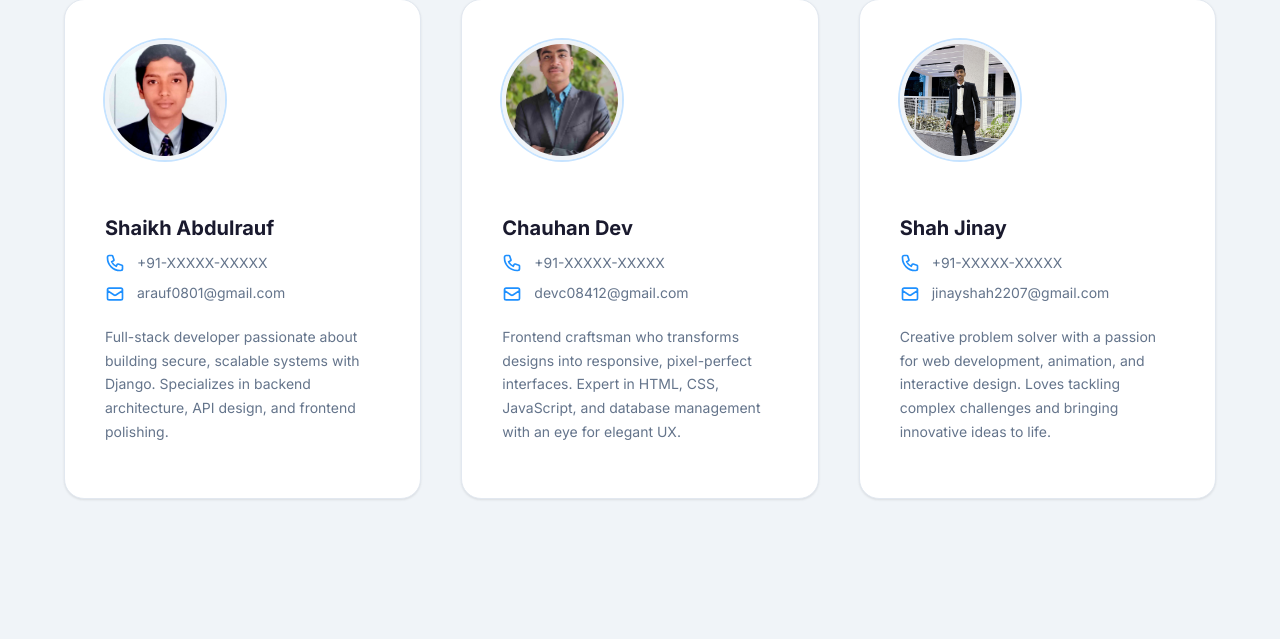
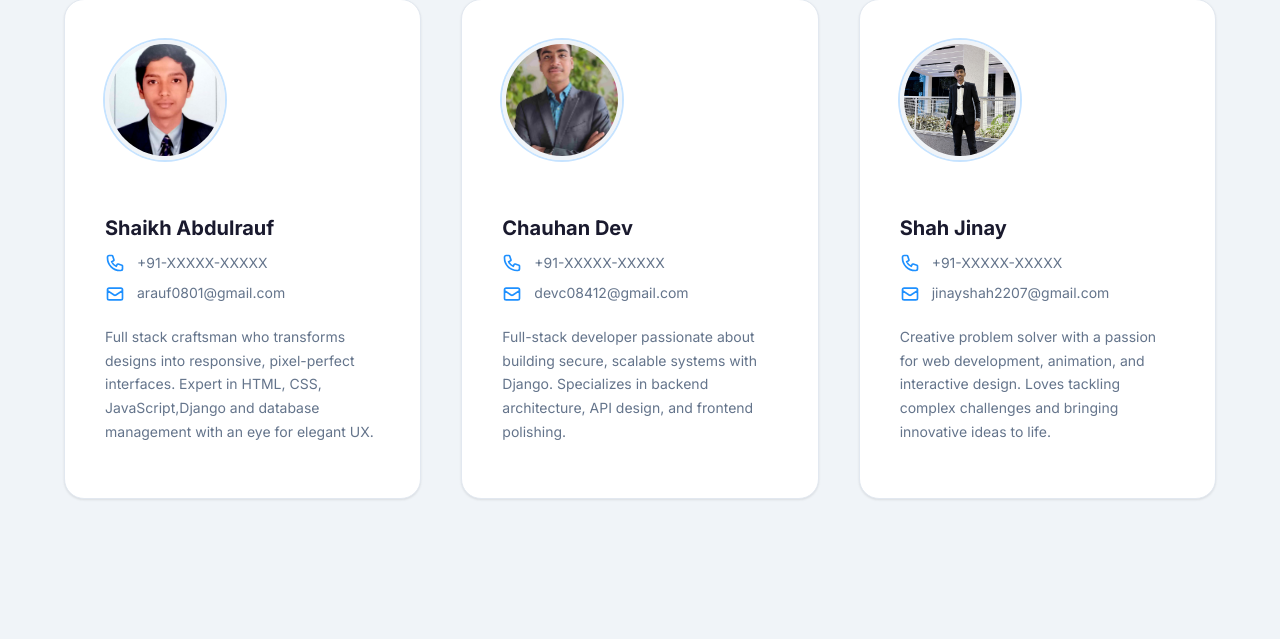
Before and after one commit to ARShaikh0801/WorkWhiz, a Django app: page /about_us/ in a window 1280 px wide. Shown: the part 276-915 px from the top of the page. Run offline with Django 5.2, Linux system fonts and the light colour scheme.

```diff
--- a/templates/about_us.html
+++ b/templates/about_us.html
@@ -148,7 +148,7 @@
                         arauf0801@gmail.com
                     </div>
                 </div>
-                <p class="description">Full-stack developer passionate about building secure, scalable systems with Django. Specializes in backend architecture, API design, and frontend polishing.</p>
+                <p class="description"> Full stack craftsman who transforms designs into responsive, pixel-perfect interfaces. Expert in HTML, CSS, JavaScript,Django and database management with an eye for elegant UX.</p>
             </div>
 
             <div class="member-card">
@@ -164,7 +164,7 @@
                         devc08412@gmail.com
                     </div>
                 </div>
-                <p class="description">Frontend craftsman who transforms designs into responsive, pixel-perfect interfaces. Expert in HTML, CSS, JavaScript, and database management with an eye for elegant UX.</p>
+                <p class="description">Full-stack developer passionate about building secure, scalable systems with Django. Specializes in backend architecture, API design, and frontend polishing. </p>
             </div>
 
             <div class="member-card">
```
